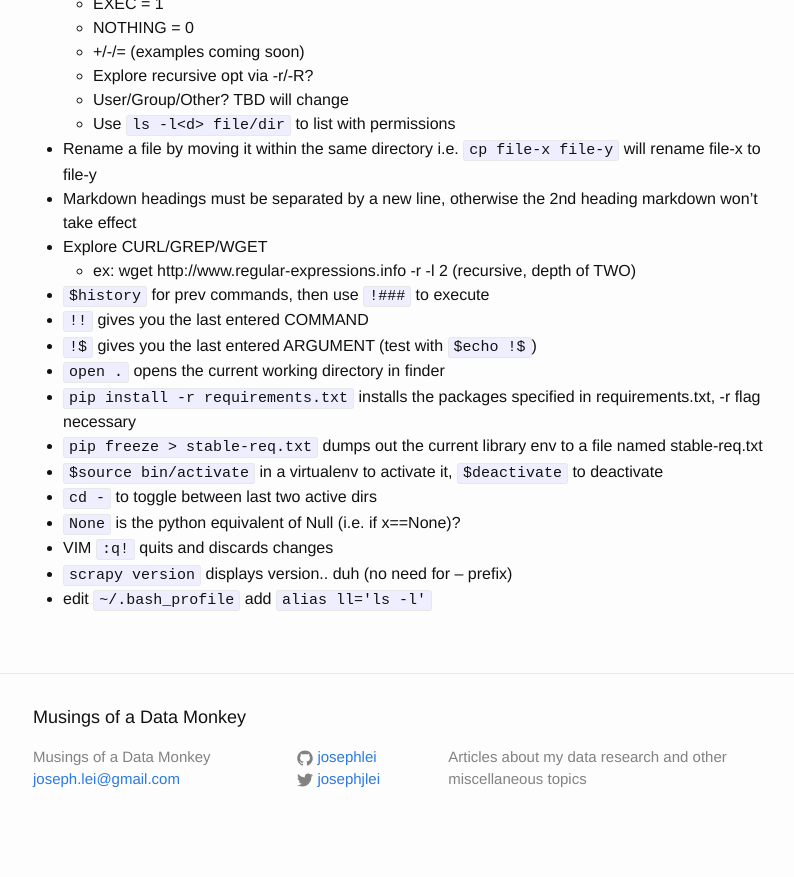
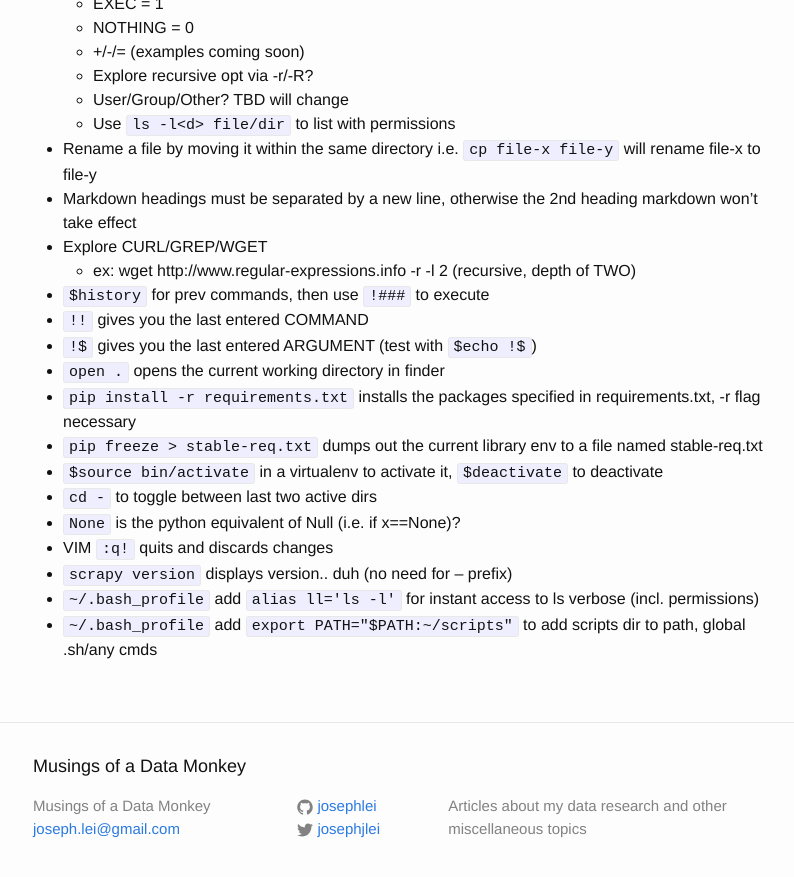
Before and after one commit to josephlei/jjl-website, a Jekyll site: the page built from _posts/2015-06-13-tips-and-tricks.markdown, in a window 1280 px wide and 900 px high, scrolled down 696 px. Shown: the top 877 px of the window, without its empty margins (237-1031 px from the left). Built offline with Jekyll 4.4.1, drawn with Linux system fonts in a browser that asks for light colours; before the commit the page ends 1547 px from its top, so only the background shows below that.

Commit message:
direct shell update

```diff
--- a/_posts/2015-06-13-tips-and-tricks.markdown
+++ b/_posts/2015-06-13-tips-and-tricks.markdown
@@ -45,4 +45,5 @@ published: true
 * `None` is the python equivalent of Null (i.e. if x==None)?
 * VIM `:q!` quits and discards changes
 * `scrapy version` displays version.. duh (no need for -- prefix)
-* edit `~/.bash_profile` add `alias ll='ls -l'`
+* `~/.bash_profile` add `alias ll='ls -l'` for instant access to ls verbose (incl. permissions)
+* `~/.bash_profile` add `export PATH="$PATH:~/scripts"` to add scripts dir to path, global .sh/any cmds
```
